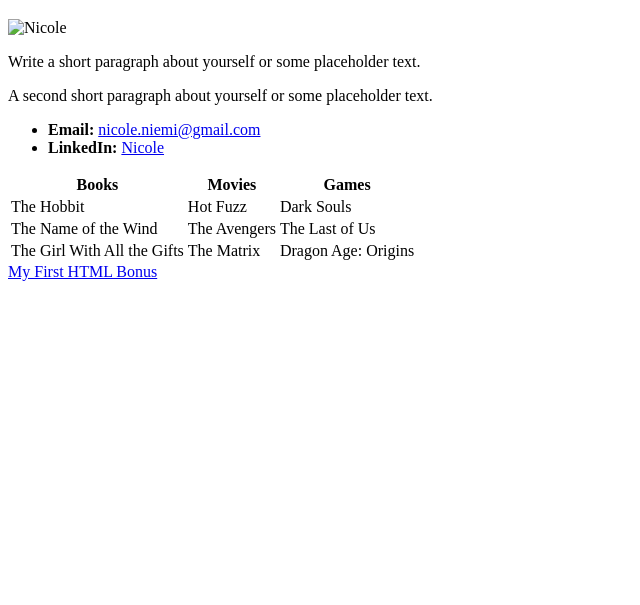
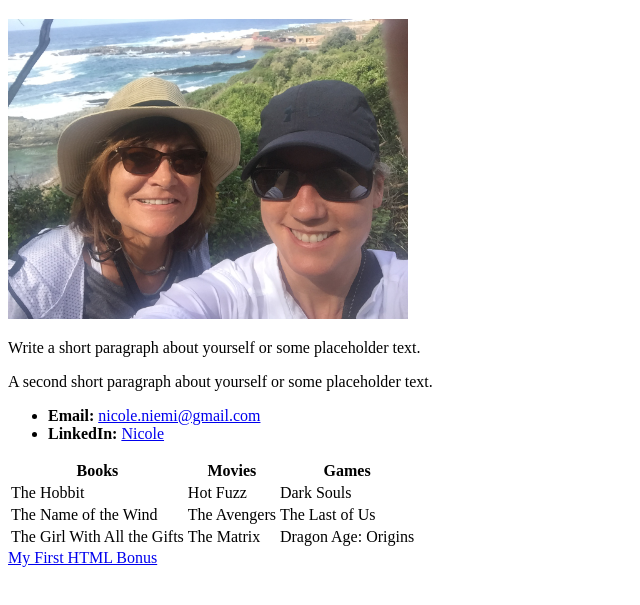
Before and after one commit to nicolefejfar/nicolefejfar.github.io, a plain HTML site: page index.html in a window 1280 px wide. Shown: the part 61-666 px from the top of the page, without its empty margins (0-640 px from the left). Drawn offline with Linux system fonts and the light colour scheme.

Commit message:
commit again

```diff
--- a/index.html
+++ b/index.html
@@ -8,7 +8,7 @@
 <body>
 
   <h1>Nicole</h1>
-  <img src="20180309_S. Africa_2961.JPG" alt="Nicole" width=400>
+  <img src="assets\20180309_S. Africa_2961.JPG" alt="Nicole" width=400>
 
   <p>Write a short paragraph about yourself or some placeholder text.</p>
   <p>A second short paragraph about yourself or some placeholder text.</p>
```
